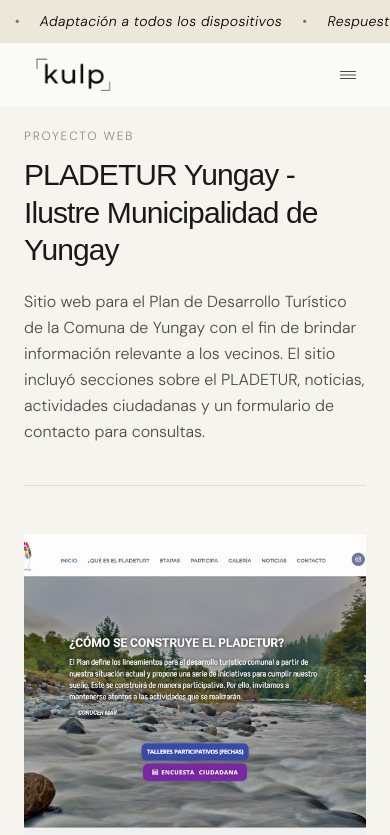
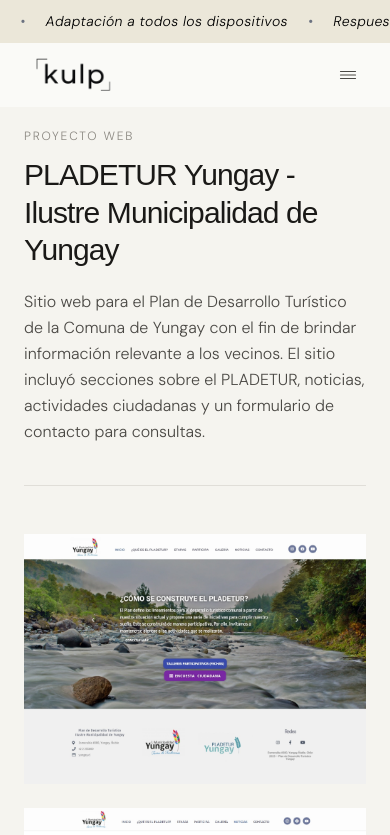
Before and after one commit to AlbertoRodBa/kulp-web, a Next.js app: page /portafolio/pladeturyungay in a window 390 px wide. Shown: the top 835 px of the page. Built offline with nearby package versions, Linux system fonts and the light colour scheme.

Commit message:
corregir vista de miniatura en mobile

```diff
--- a/app/portafolio/pladeturyungay/page.tsx
+++ b/app/portafolio/pladeturyungay/page.tsx
@@ -87,7 +87,7 @@
               <img
                 src={image.src}
                 alt={image.alt}
-                className="w-full h-[420px] max-h-[520px] object-cover object-top transition-transform duration-[1200ms] ease-out group-hover:scale-105"
+                className="w-full h-auto max-h-[320px] sm:h-[420px] sm:max-h-[520px] object-contain sm:object-cover object-top transition-transform duration-[1200ms] ease-out group-hover:scale-105"
               />
 
               <div className="pointer-events-none absolute inset-0 flex items-center justify-center bg-black/0 transition duration-500 group-hover:bg-black/20">
```
